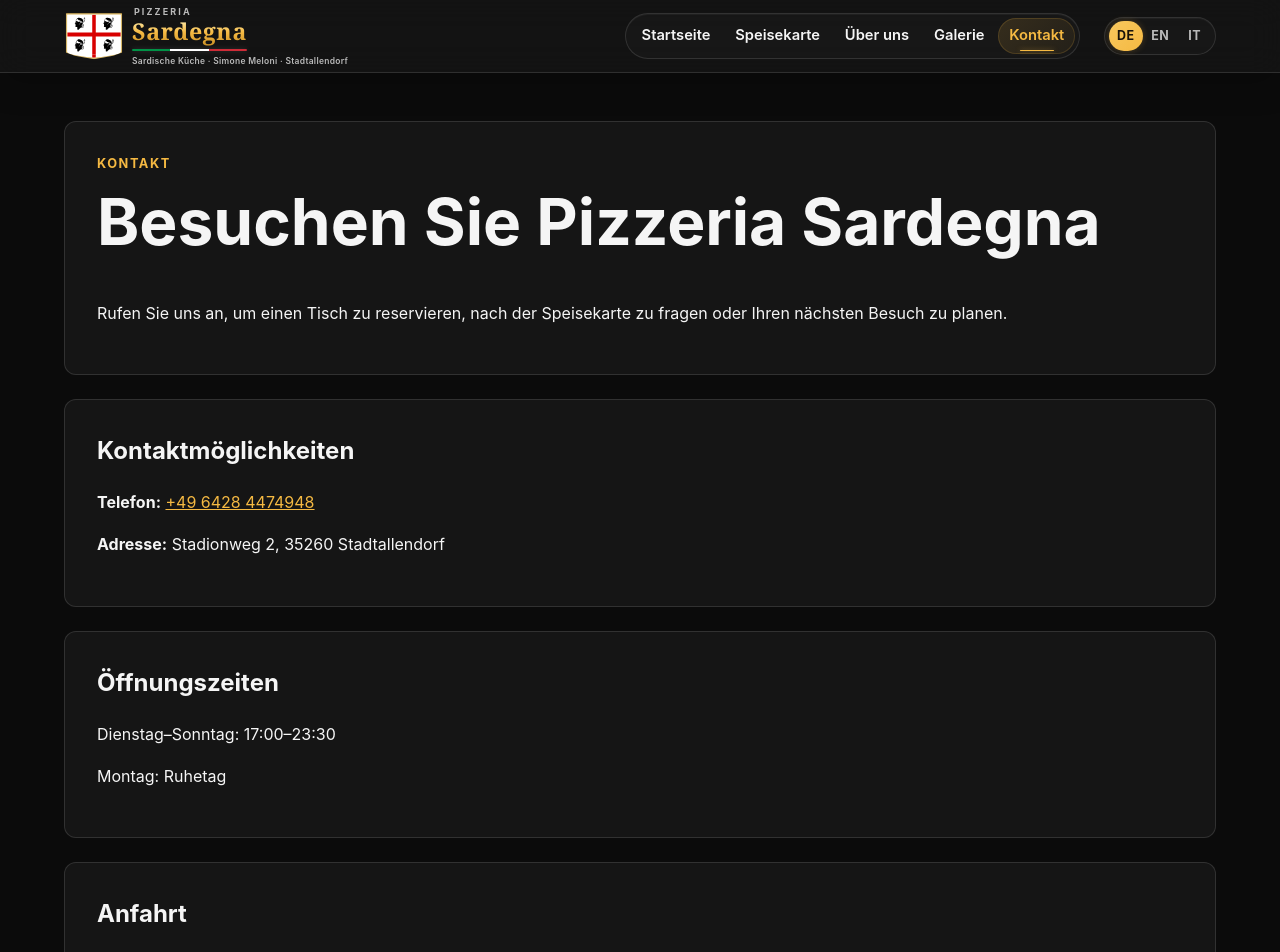
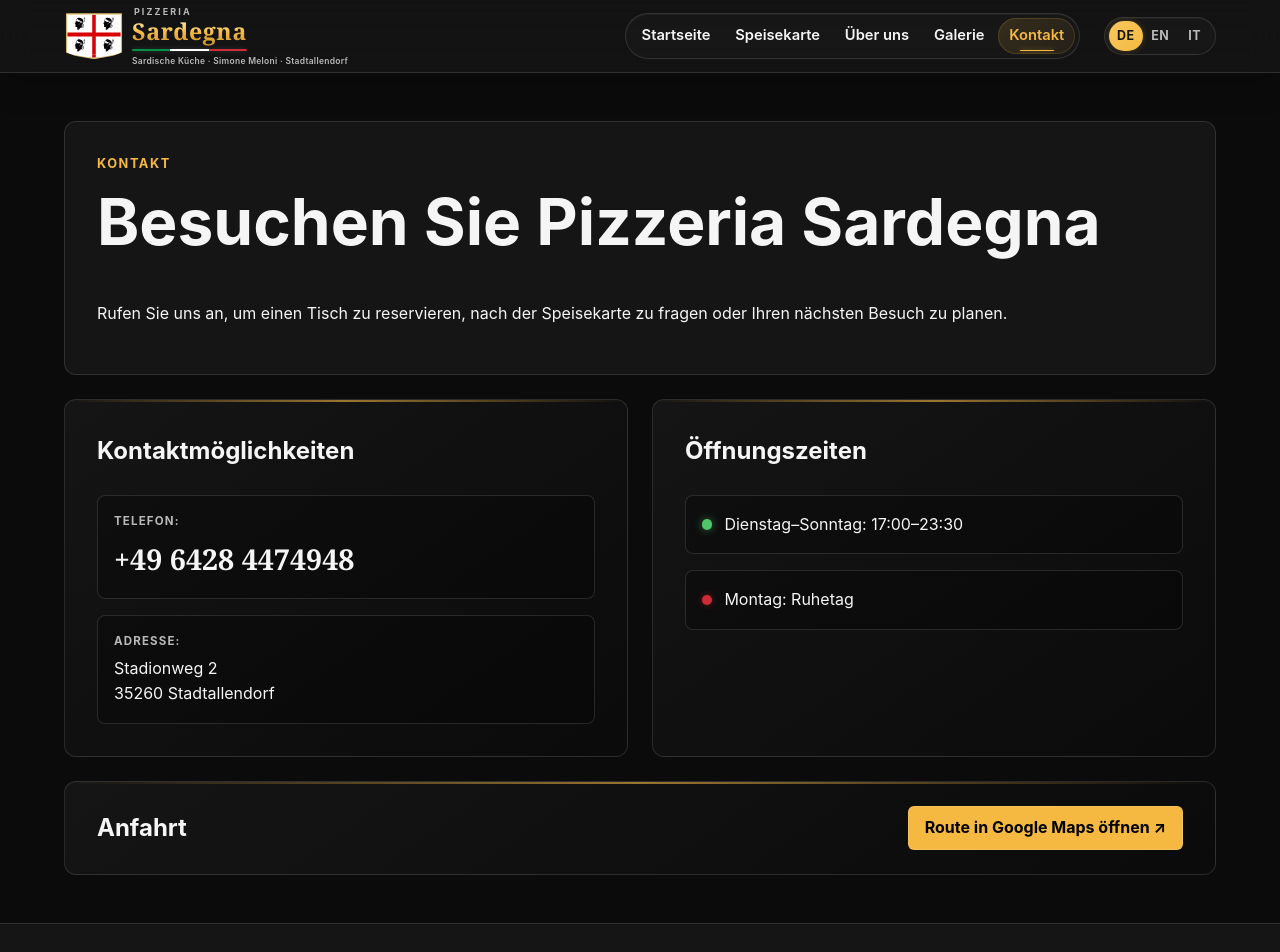
Before and after one commit to NikitaGoluban/pizzeria-sardegna.com, a React (Vite) app in the folder frontend/: page /contact.html in a window 1280 px wide. Shown: the top 952 px of the page. Built offline with nearby package versions, Linux system fonts and the light colour scheme.

Commit message:
Redesign contact page with practical cards

```diff
--- a/frontend/src/pages/ContactPage.tsx
+++ b/frontend/src/pages/ContactPage.tsx
@@ -26,9 +26,10 @@ godziny otwarcia i link, który otwiera trasę w Google Maps.
 import { PageIntro } from '../components/ui/PageIntro'
 import { useTranslation } from 'react-i18next'
 import { PageShell } from '../components/ui/PageShell'
-import { Section } from '../components/ui/Section'
 import { usePageMeta } from '../hooks/usePageMeta'
 import { getLocaleForLanguage } from '../i18n'
+
+const directionsUrl = 'https://www.google.com/maps/search/?api=1&query=Pizzeria+Sardegna+Stadtallendorf'
 
 export function ContactPage() {
   const translation = useTranslation()
@@ -47,17 +48,37 @@ export function ContactPage() {
       <PageIntro eyebrow={translation.t('contact.eyebrow')} title={translation.t('contact.title')}>
         <p>{translation.t('contact.intro')}</p>
       </PageIntro>
-      <Section title={translation.t('contact.methodsTitle')}>
-        <p><strong>{translation.t('contact.phone')}</strong> <a href="tel:+4964284474948">+49 6428 4474948</a></p>
-        <p><strong>{translation.t('contact.address')}</strong> Stadionweg 2, 35260 Stadtallendorf</p>
-      </Section>
-      <Section title={translation.t('contact.hoursTitle')}>
-        <p>{translation.t('contact.open')}</p>
-        <p>{translation.t('contact.closed')}</p>
-      </Section>
-      <Section title={translation.t('contact.directionsTitle')}>
-        <a href="https://www.google.com/maps/search/?api=1&query=Pizzeria+Sardegna+Stadtallendorf" target="_blank" rel="noreferrer">{translation.t('contact.directions')}</a>
-      </Section>
+
+      {/* Dwie główne karty ustawiają kontakt i godziny obok siebie na dużym ekranie. */}
+      <div className="contact-card-grid">
+        <section className="contact-card" aria-labelledby="contact-details-title">
+          <h2 id="contact-details-title">{translation.t('contact.methodsTitle')}</h2>
+          <div className="contact-detail-list">
+            <div className="contact-detail">
+              <strong>{translation.t('contact.phone')}</strong>
+              <a className="contact-primary-link" href="tel:+4964284474948">+49 6428 4474948</a>
+            </div>
+            <div className="contact-detail">
+              <strong>{translation.t('contact.address')}</strong>
+              <a href={directionsUrl} target="_blank" rel="noreferrer">Stadionweg 2<br />35260 Stadtallendorf</a>
+            </div>
+          </div>
+        </section>
+
+        <section className="contact-card" aria-labelledby="contact-hours-title">
+          <h2 id="contact-hours-title">{translation.t('contact.hoursTitle')}</h2>
+          <div className="contact-hours-list">
+            <p className="contact-hours-row is-open"><span aria-hidden="true" />{translation.t('contact.open')}</p>
+            <p className="contact-hours-row is-closed"><span aria-hidden="true" />{translation.t('contact.closed')}</p>
+          </div>
+        </section>
+      </div>
+
+      {/* Szeroka dolna karta prowadzi bezpośrednio do planowania trasy. */}
+      <section className="contact-directions" aria-labelledby="contact-directions-title">
+        <h2 id="contact-directions-title">{translation.t('contact.directionsTitle')}</h2>
+        <a className="button contact-map-link" href={directionsUrl} target="_blank" rel="noreferrer">{translation.t('contact.directions')}</a>
+      </section>
     </PageShell>
   )
 }
--- a/frontend/src/styles/global.css
+++ b/frontend/src/styles/global.css
@@ -473,6 +473,141 @@ p {
   margin-block-start: var(--space-3);
 }
 
+.contact-card-grid {
+  display: grid;
+  grid-template-columns: repeat(2, minmax(0, 1fr));
+  gap: var(--space-3);
+  margin-block-start: var(--space-3);
+}
+
+.contact-card,
+.contact-directions {
+  position: relative;
+  overflow: hidden;
+  border: 1px solid var(--color-border);
+  border-radius: var(--radius);
+  background: linear-gradient(145deg, var(--color-surface), rgb(11 11 11 / 96%));
+}
+
+.contact-card {
+  min-height: 18rem;
+  padding: var(--space-4);
+}
+
+.contact-card::before,
+.contact-directions::before {
+  position: absolute;
+  top: 0;
+  right: 0;
+  left: 0;
+  height: 2px;
+  content: '';
+  background: linear-gradient(90deg, transparent, var(--color-accent), transparent);
+  opacity: 0.6;
+}
+
+.contact-card h2,
+.contact-directions h2 {
+  margin-block: 0 var(--space-3);
+}
+
+.contact-detail-list,
+.contact-hours-list {
+  display: grid;
+  gap: var(--space-2);
+}
+
+.contact-detail {
+  padding: var(--space-2);
+  border: 1px solid var(--color-border);
+  border-radius: calc(var(--radius) / 1.5);
+  background: rgb(0 0 0 / 24%);
+  transition: border-color 180ms ease, box-shadow 180ms ease;
+}
+
+.contact-detail:hover {
+  border-color: rgb(245 185 66 / 38%);
+  box-shadow: 0 0 1rem rgb(245 185 66 / 8%);
+}
+
+.contact-detail strong {
+  display: block;
+  margin-block-end: 0.35rem;
+  color: var(--color-muted);
+  font-size: 0.72rem;
+  letter-spacing: 0.1em;
+  text-transform: uppercase;
+}
+
+.contact-detail a {
+  color: var(--color-text);
+  text-decoration: none;
+}
+
+.contact-detail a:hover {
+  color: var(--color-accent);
+}
+
+.contact-primary-link {
+  font-family: Georgia, 'Times New Roman', serif;
+  font-size: clamp(1.35rem, 3vw, 1.8rem);
+  font-weight: 700;
+}
+
+.contact-hours-row {
+  display: flex;
+  align-items: center;
+  gap: 0.75rem;
+  margin: 0;
+  padding: var(--space-2);
+  border: 1px solid var(--color-border);
+  border-radius: calc(var(--radius) / 1.5);
+  background: rgb(0 0 0 / 24%);
+}
+
+.contact-hours-row > span {
+  width: 0.65rem;
+  height: 0.65rem;
+  flex: 0 0 auto;
+  border-radius: 50%;
+}
+
+.contact-hours-row.is-open > span {
+  background: #4fc66a;
+  box-shadow: 0 0 0.55rem rgb(79 198 106 / 55%);
+}
+
+.contact-hours-row.is-closed > span {
+  background: #ce2b37;
+  box-shadow: 0 0 0.45rem rgb(206 43 55 / 45%);
+}
+
+.contact-directions {
+  display: flex;
+  align-items: center;
+  justify-content: space-between;
+  gap: var(--space-3);
+  margin-block-start: var(--space-3);
+  padding: var(--space-3) var(--space-4);
+}
+
+.contact-directions h2 {
+  margin: 0;
+}
+
+.contact-map-link {
+  display: inline-flex;
+  align-items: center;
+  min-height: 3rem;
+  text-decoration: none;
+}
+
+@media (prefers-reduced-motion: reduce) {
+  .contact-detail {
+    transition: none;
+  }
+}
+
 .page-intro h1 {
   font-size: clamp(2rem, 7vw, 4rem);
   line-height: 1.1;
@@ -759,6 +894,25 @@ p {
   .menu-category {
     padding: var(--space-3);
   }
+
+  .contact-card-grid {
+    grid-template-columns: 1fr;
+  }
+
+  .contact-card {
+    min-height: auto;
+    padding: var(--space-3);
+  }
+
+  .contact-directions {
+    align-items: stretch;
+    flex-direction: column;
+    padding: var(--space-3);
+  }
+
+  .contact-map-link {
+    justify-content: center;
+  }
 }
 
 /*
```
